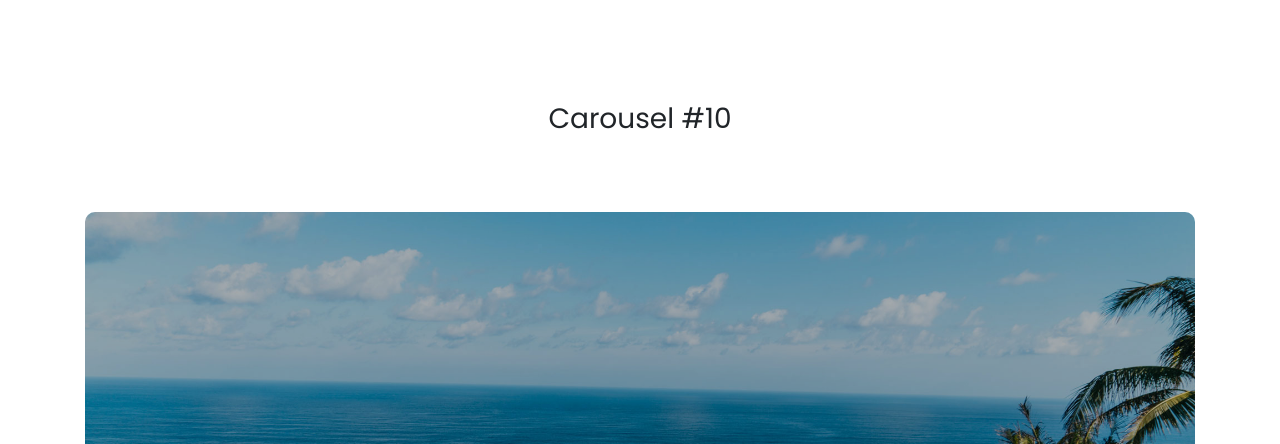
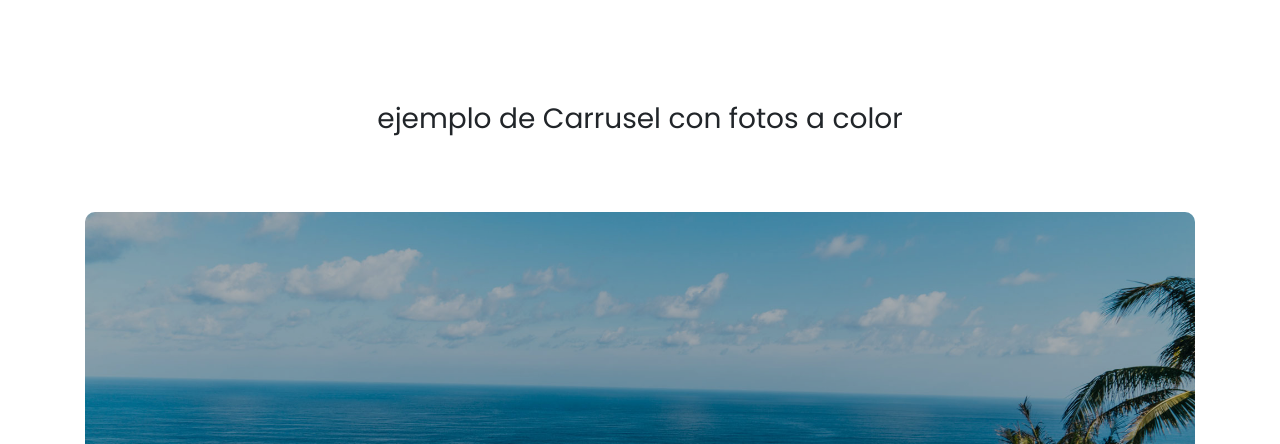
Before and after one commit to Mechytas03/carrusel, a plain HTML site: page index.html in a window 1280 px wide. Shown: the top 444 px of the page. Drawn offline with nearby package versions, Linux system fonts and the light colour scheme.

Commit message:
Add files via upload

```diff
--- a/index.html
+++ b/index.html
@@ -19,7 +19,7 @@
 			<div class="container">
 				<div class="row">
 					<div class="col-md-12 text-center">
-						<h2 class="heading-section mb-5 pb-md-4">Carousel #10</h2>
+						<h2 class="heading-section mb-5 pb-md-4">ejemplo de Carrusel con fotos a color</h2>
 					</div>
 					<div class="col-md-12">
 						<div class="slider-hero">
```
